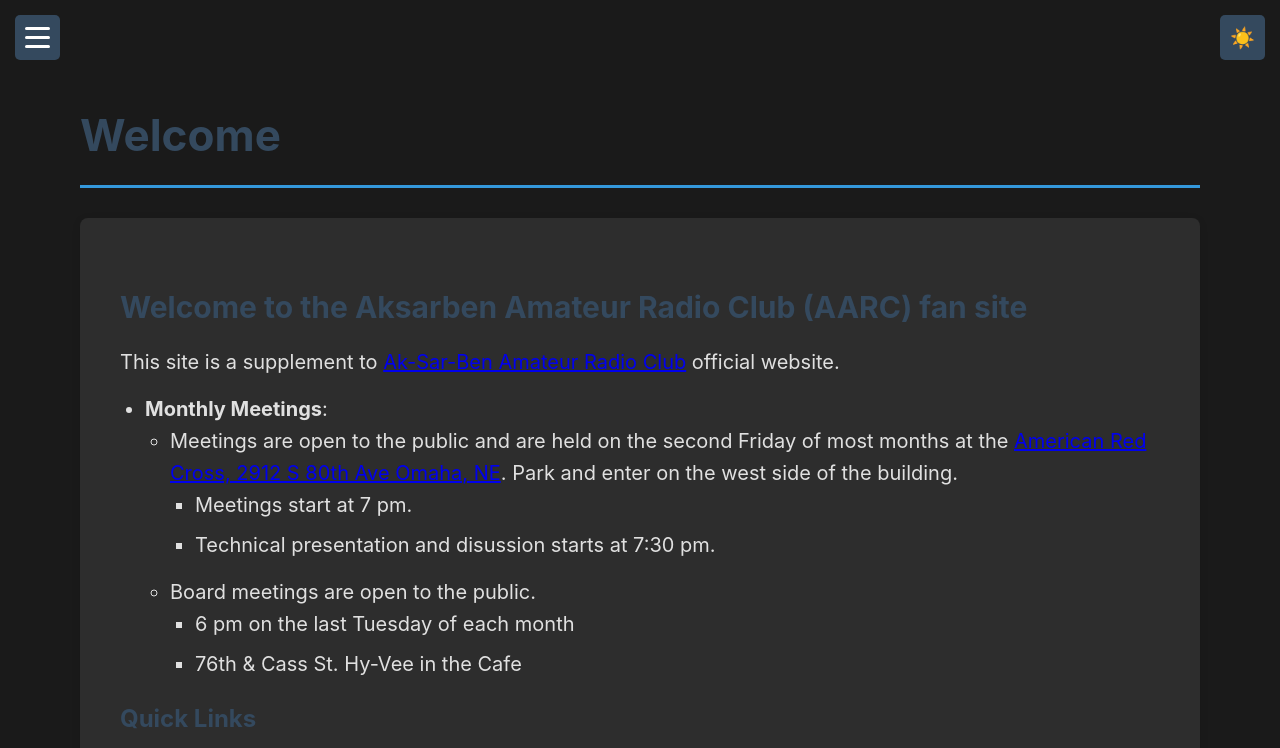
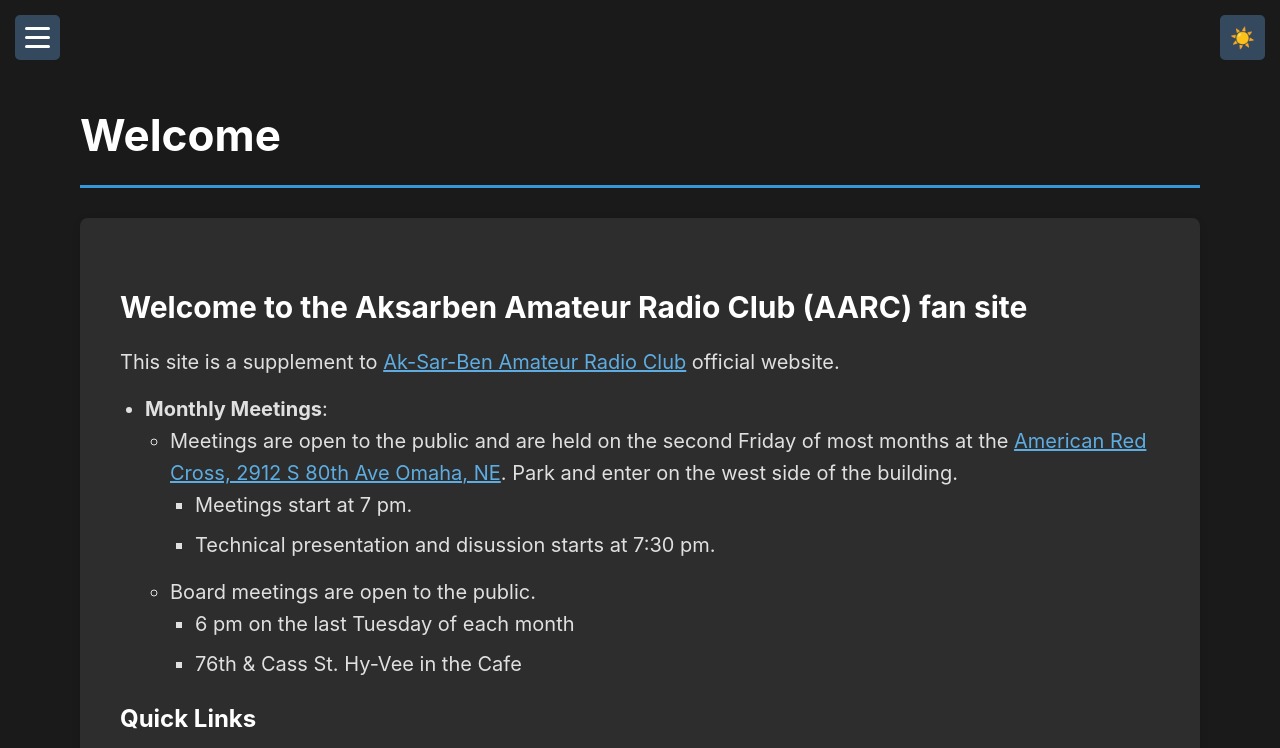
Before and after one commit to payne/bellevuearc.net, an Eleventy site: page src/index.md in a window 1280 px wide. Both pictures are taken after a click on the button "Toggle dark mode". Shown: the top 748 px of the page. Built offline with nearby package versions, Linux system fonts and the light colour scheme; Eleventy itself is replaced by a stand-in of ours; files that its build step writes are made by us from their sources.

Commit message:
CLAUDE: Dark mode is easier to read.

```diff
--- a/src/css/style.css
+++ b/src/css/style.css
@@ -26,6 +26,20 @@
   --content-bg: #2d2d2d;
   --watermark-color: rgba(255, 255, 255, 0.03);
   --footer-color: #999;
+}
+
+[data-theme="dark"] .page-header h1,
+[data-theme="dark"] .content h2,
+[data-theme="dark"] .content h3 {
+  color: white;
+}
+
+[data-theme="dark"] a {
+  color: #5dade2;
+}
+
+[data-theme="dark"] a:hover {
+  color: #85c1e9;
 }
 
 body {
```
